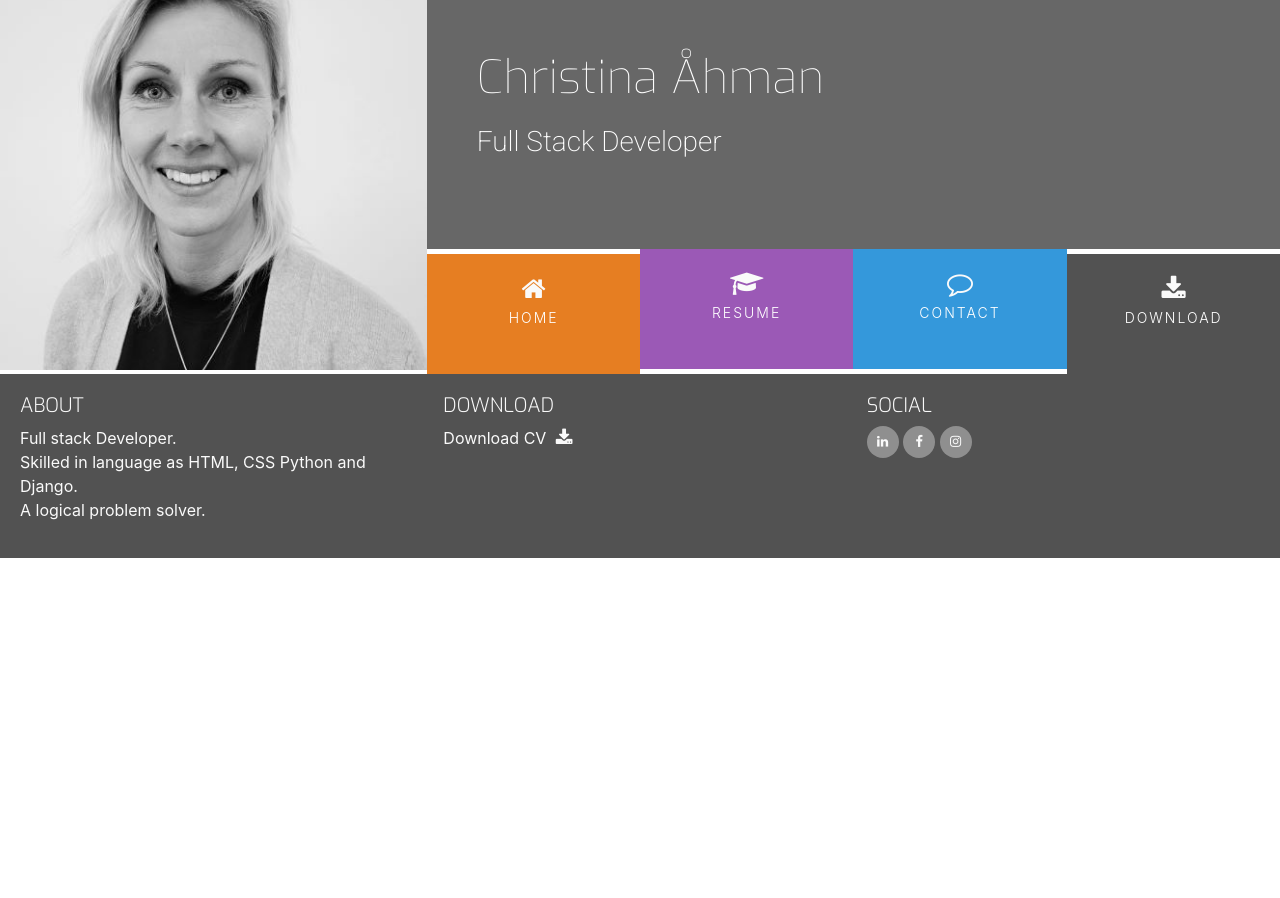
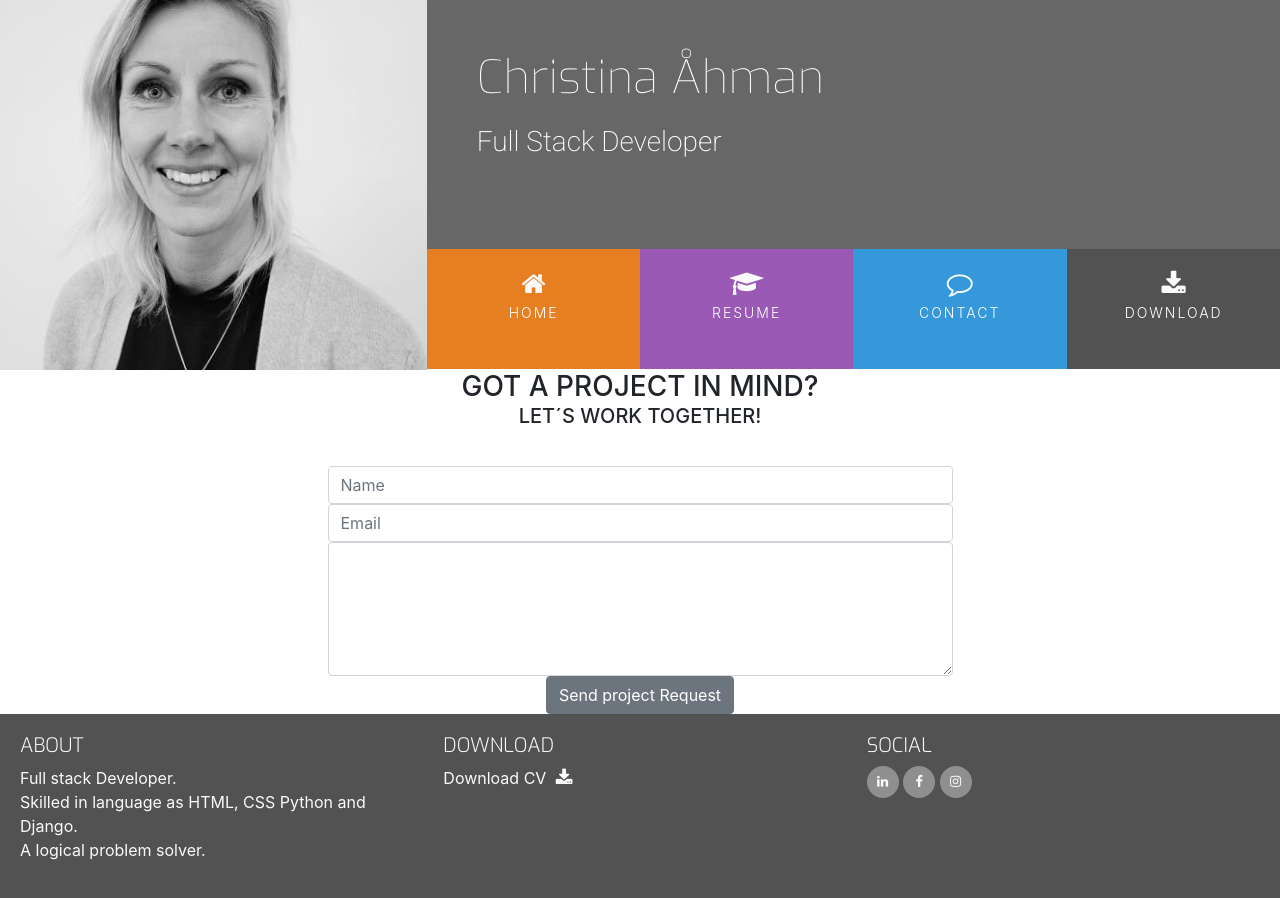
Before and after one commit to Christina5P/Full-stack-developer, a plain HTML site: page contact.html in a window 1280 px wide. Before the commit the page ends 800 px from the top, so only its background shows below. Drawn offline with nearby package versions, Linux system fonts and the light colour scheme.

Commit message:
fix href links

```diff
--- a/assets/css/style.css
+++ b/assets/css/style.css
@@ -17,6 +17,11 @@
 .bg-color-work-history {
     background-color: #9b59b6;
 }
+
+.bg-color-contact{
+background-color: #fff;
+}
+
 
 .ui-menu-color-home {
     background-color: #e67e22;
@@ -335,7 +340,28 @@ footer {
     margin-bottom: 30px;
 }
 
-    @media screen and (max-width: 426px) {
+/*---------------------------------------contact Form*/
+
+.contact-heading{
+    font-family: "Exo", sans-serif;
+    font-weight: 300;
+    margin-top: 25px;
+    margin-bottom: 20px;
+    }
+
+    .center-form{
+        padding-top: 10px;
+        margin: 0 auto;
+        max-width: 70px;
+    }
+
+    .button[type="submit"] {
+        margin-top: 15px;
+        margin-bottom: 20px;
+        color: #f4f4f4;
+        background-color: #e84610;
+    }
+@media screen and (max-width: 426px) {
 .logo {
     background: url("../images/christina.jpg");
     background-position: center;
@@ -359,4 +385,11 @@ footer {
         -webkit-transition: all .5s ease-in-out;
 
     }
+
+    .center-form{
+        padding-top: 30px;
+        margin: 0 auto;
+        min-height: 240px;
+        max-width: 50%;
+    }
 }
--- a/contact.html
+++ b/contact.html
@@ -28,13 +28,13 @@
                             <a href="index.html" class="hvr-sweep-to-bottom"><i class="fa fa-home" aria-hidden="true"></i><span>Home</span></a>
                         </li>
                         <li class="col-6 col-sm-3 ui-menu-color-resume list-inline-item menuitem">
-                            <a href="resume.html class="hvr-sweep-to-bottom"><i class="fa fa-graduation-cap" aria-hidden="true"></i><span>Resume</span></a>
+                            <a href="resume.html" class="hvr-sweep-to-bottom"><i class="fa fa-graduation-cap" aria-hidden="true"></i><span>Resume</span></a>
                         </li>
                         <li class="col-6 col-sm-3 ui-menu-color-contact list-inline-item menuitem">
-                            <a href="contact.html class="hvr-sweep-to-bottom"><i class="fa fa-comment-o" aria-hidden="true"></i><span>Contact</span></a>
+                            <a href="contact.html" class="hvr-sweep-to-bottom"><i class="fa fa-comment-o" aria-hidden="true"></i><span>Contact</span></a>
                         </li>
                         <li class="col-6 col-sm-3 ui-menu-color-download list-inline-item menuitem">
-                            <a href="#" class="hvr-sweep-to-bottom"><i class="fa fa-download" aria-hidden="true"></i><span>Download</span></a>
+                            <a href="assets/cv/ChristinaCV.pdf" class="hvr-sweep-to-bottom"><i class="fa fa-download" aria-hidden="true"></i><span>Download</span></a>
                         </li>
 
                     </ul>
@@ -44,7 +44,27 @@
         </div>
 
     </header>
-    <section>
+    <section class="container-fluid">
+        <div class="row bg-color-contact">
+            <div class="col">
+              <h3 class="9 uppercase text-center">Got a project in mind?</h3>
+              <h5 class="uppercase text-center">Let´s work together!</h5>
+            <div class="center-form">
+                <form>
+                    <input type="text" name="name" id="fullname" class="form-control" placeholder="Name" required/>
+                    <input type="text" email="name" id="emailadress" class="form-control" placeholder="Email" required/>
+                    <textarea rows="5" name="projectsummary" id="projectsummary" class="form-control" placeholder="Project description" required/>
+                </textarea>
+                <div class="form-row text-center">
+                    <div class="col">
+                        <button type="submit" class="btn btn-secondary">Send project Request</button>
+
+                    </div>
+                </div>
+                </form>
+            </div>
+            </div>
+        </div>
 
     </section>
 
```
Also changed, not shown: index.html (+4 -4 lines), resume.html (+4 -4 lines), 1 other file.
